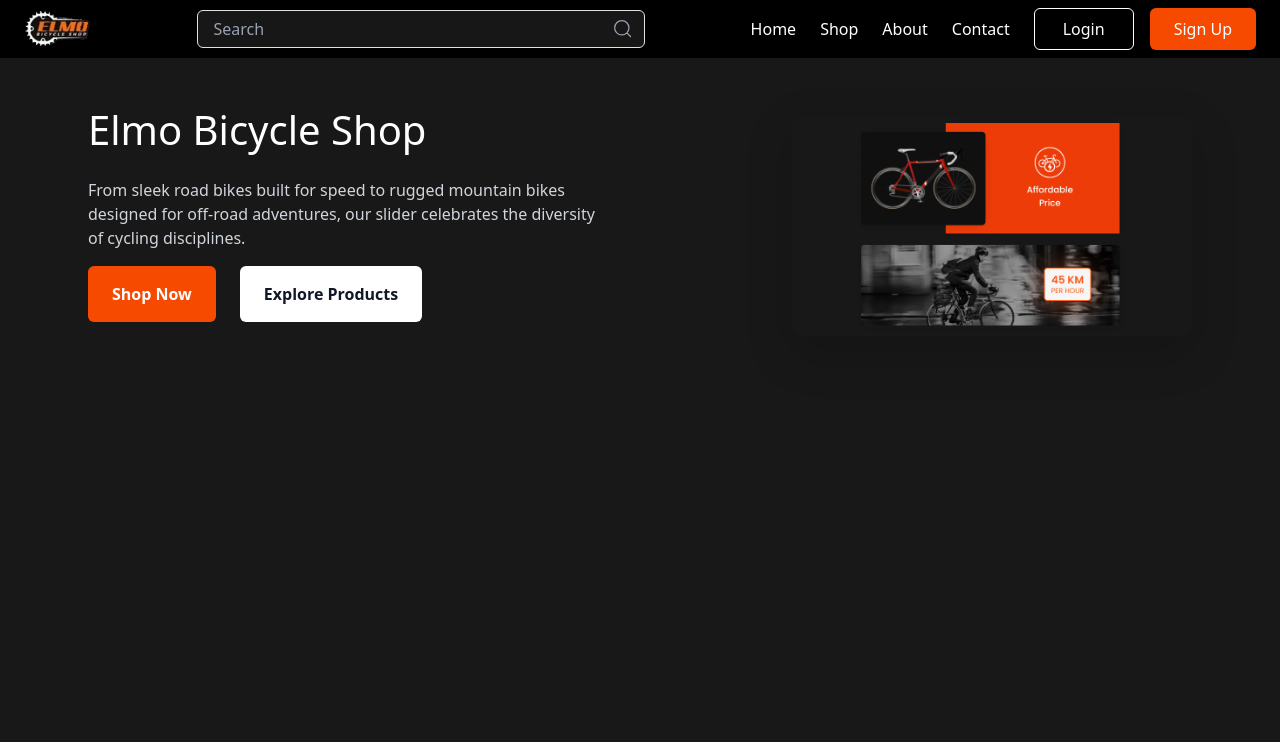
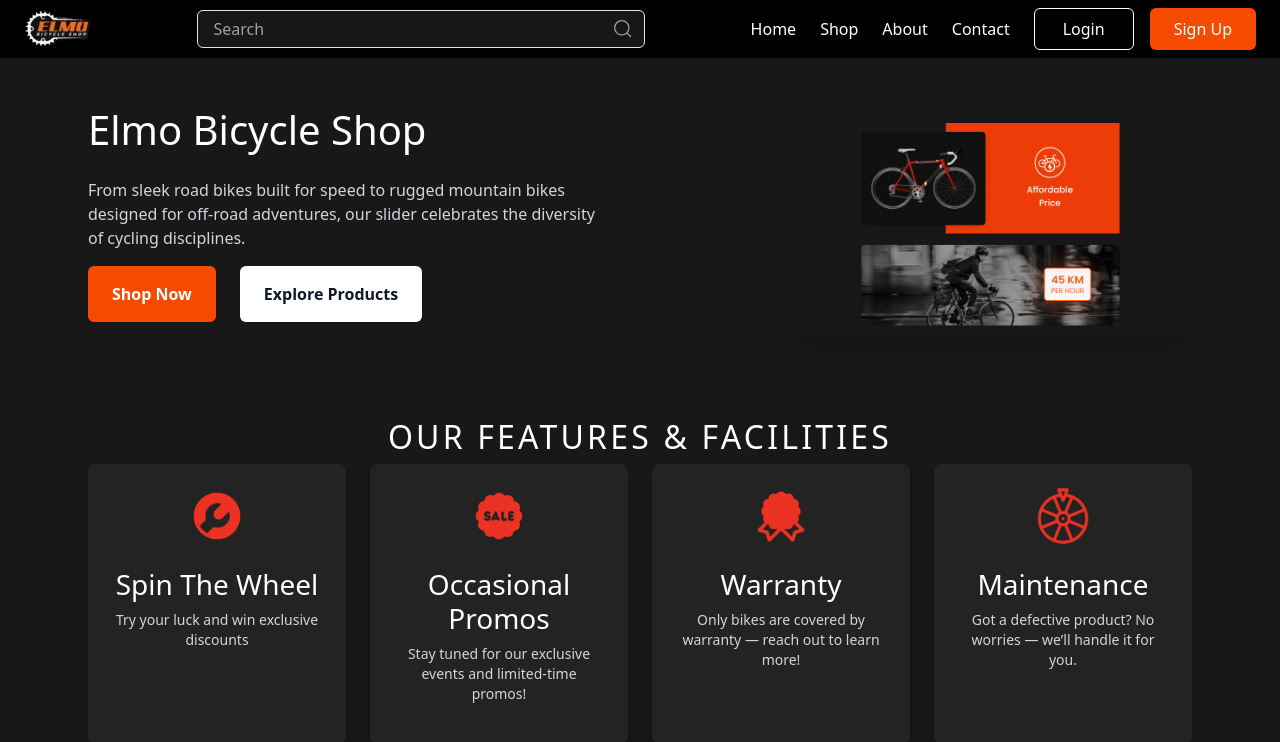
Before and after one commit to lakbaycavite/elmo-bicycle-shop-web, a React (Vite) app: page / in a window 1280 px wide. Shown: the top 742 px of the page. Built offline with nearby package versions, Linux system fonts and the light colour scheme.

Commit message:
ADD: second section

```diff
--- a/src/pages/HomePage.jsx
+++ b/src/pages/HomePage.jsx
@@ -30,6 +30,37 @@ function HomePage() {
           </div>
         </div>
       </section>
+
+      {/* Our Features & Facilities Section */}
+      <section className="w-full bg-[#181818] py-10">
+        <h2 className="text-center text-white text-lg md:text-xl font-bold tracking-widest mb-10 uppercase">Our Features & Facilities</h2>
+        <div className="max-w-6xl mx-auto grid grid-cols-1 sm:grid-cols-2 md:grid-cols-4 gap-6 px-4">
+          {/* Feature 1 */}
+          <div className="bg-[#232323] rounded-lg flex flex-col items-center p-6 shadow-md">
+            <img src="/images/icons/Job.png" alt="Spin The Wheel" className="w-14 h-14 mb-4" />
+            <h3 className="text-white font-semibold text-base mb-2 text-center">Spin The Wheel</h3>
+            <p className="text-gray-300 text-sm text-center">Try your luck and win exclusive discounts</p>
+          </div>
+          {/* Feature 2 */}
+          <div className="bg-[#232323] rounded-lg flex flex-col items-center p-6 shadow-md">
+            <img src="/images/icons/Sale.png" alt="Occasional Promos" className="w-14 h-14 mb-4" />
+            <h3 className="text-white font-semibold text-base mb-2 text-center">Occasional Promos</h3>
+            <p className="text-gray-300 text-sm text-center">Stay tuned for our exclusive events and limited-time promos!</p>
+          </div>
+          {/* Feature 3 */}
+          <div className="bg-[#232323] rounded-lg flex flex-col items-center p-6 shadow-md">
+            <img src="/images/icons/Warranty.png" alt="Warranty" className="w-14 h-14 mb-4" />
+            <h3 className="text-white font-semibold text-base mb-2 text-center">Warranty</h3>
+            <p className="text-gray-300 text-sm text-center">Only bikes are covered by warranty — reach out to learn more!</p>
+          </div>
+          {/* Feature 4 */}
+          <div className="bg-[#232323] rounded-lg flex flex-col items-center p-6 shadow-md">
+            <img src="/images/icons/lottery.png" alt="Maintenance" className="w-14 h-14 mb-4" />
+            <h3 className="text-white font-semibold text-base mb-2 text-center">Maintenance</h3>
+            <p className="text-gray-300 text-sm text-center">Got a defective product? No worries — we’ll handle it for you.</p>
+          </div>
+        </div>
+      </section>
       {/* More sections to be implemented next... */}
     </div>
   )
```
